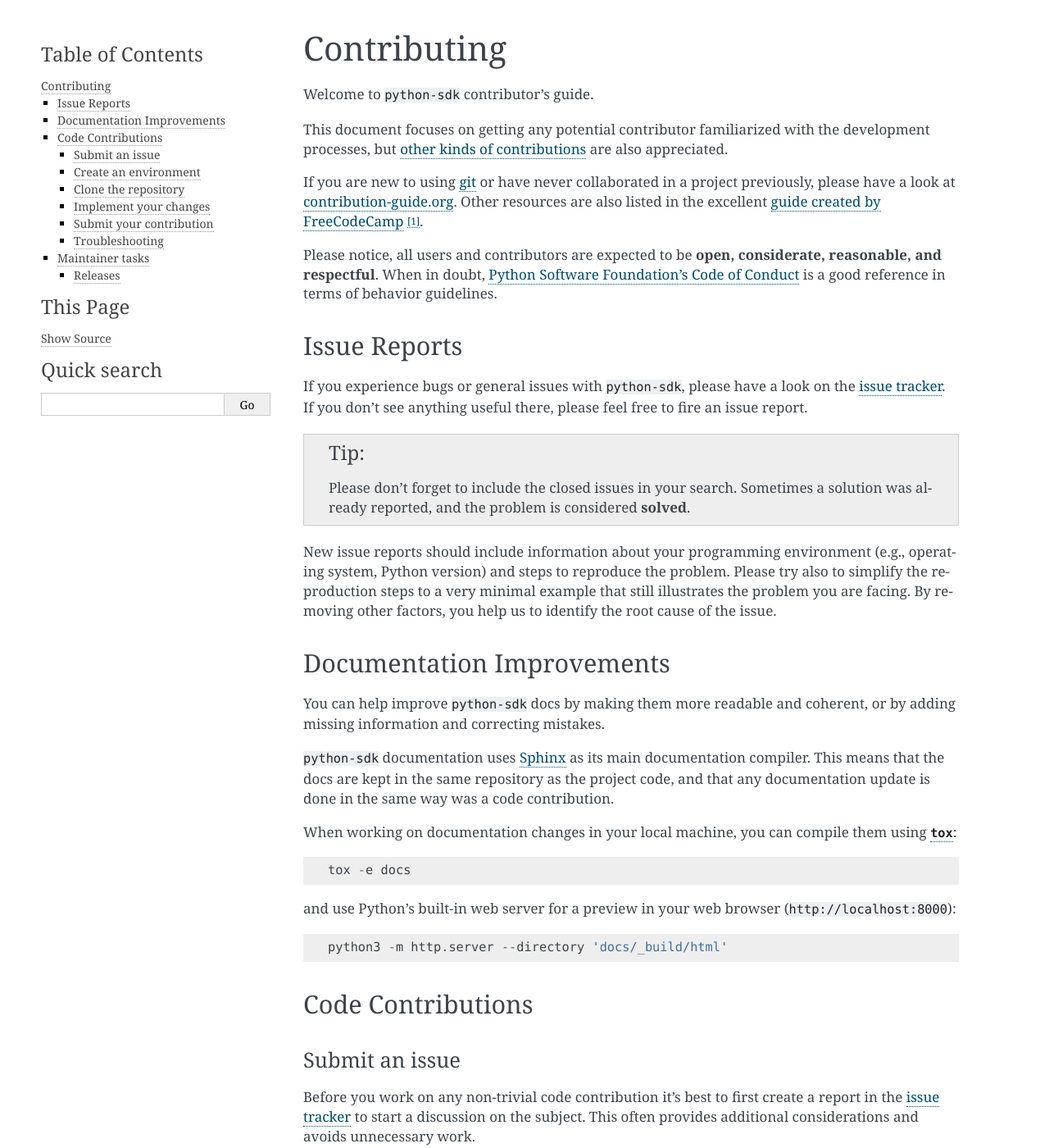
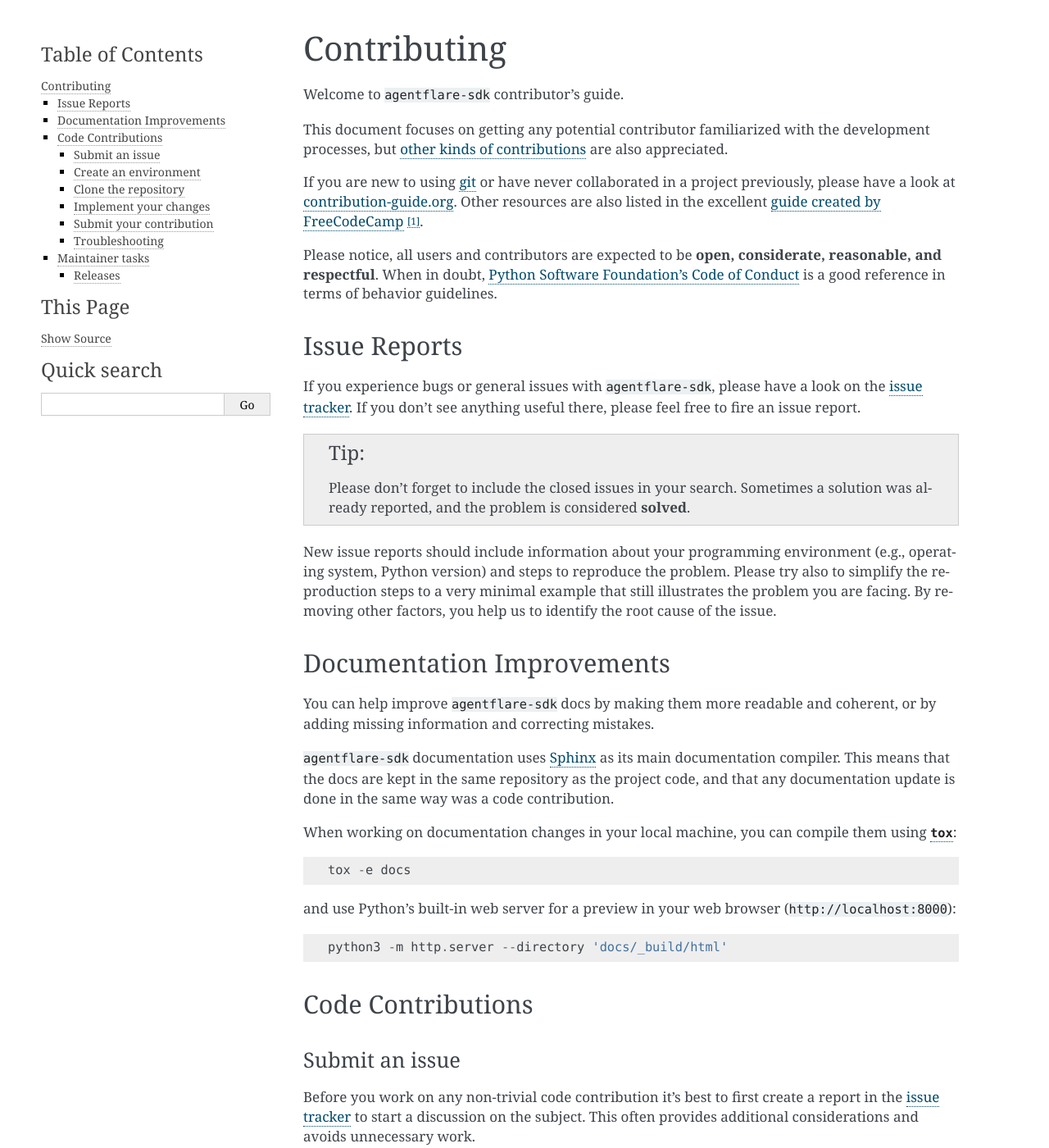
Before and after one commit to agentflare-ai/python-sdk, a Sphinx documentation site: the page built from docs/contributing.rst, in a window 1280 px wide and 1400 px high. Shown: the whole window at 82% size. Built offline with Sphinx 7.4.7, drawn with Linux system fonts in a browser that asks for light colours; some of the changed text lies outside the part shown.

Commit message:
Fix naming

```diff
--- a/CONTRIBUTING.rst
+++ b/CONTRIBUTING.rst
@@ -27,7 +27,7 @@
 Contributing
 ============
 
-Welcome to ``python-sdk`` contributor's guide.
+Welcome to ``agentflare-sdk`` contributor's guide.
 
 This document focuses on getting any potential contributor familiarized
 with the development processes, but `other kinds of contributions`_ are also
@@ -46,7 +46,7 @@
 Issue Reports
 =============
 
-If you experience bugs or general issues with ``python-sdk``, please have a look
+If you experience bugs or general issues with ``agentflare-sdk``, please have a look
 on the `issue tracker`_. If you don't see anything useful there, please feel
 free to fire an issue report.
 
@@ -65,10 +65,10 @@
 Documentation Improvements
 ==========================
 
-You can help improve ``python-sdk`` docs by making them more readable and coherent, or
+You can help improve ``agentflare-sdk`` docs by making them more readable and coherent, or
 by adding missing information and correcting mistakes.
 
-``python-sdk`` documentation uses Sphinx_ as its main documentation compiler.
+``agentflare-sdk`` documentation uses Sphinx_ as its main documentation compiler.
 This means that the docs are kept in the same repository as the project code, and
 that any documentation update is done in the same way was a code contribution.
 
@@ -80,7 +80,7 @@
 
    .. tip::
       Please notice that the `GitHub web interface`_ provides a quick way of
-      propose changes in ``python-sdk``'s files. While this mechanism can
+      propose changes in ``agentflare-sdk``'s files. While this mechanism can
       be tricky for normal code contributions, it works perfectly fine for
       contributing to the docs, and can be quite handy.
 
@@ -131,8 +131,8 @@
 
 or Miniconda_::
 
-    conda create -n python-sdk python=3 six virtualenv pytest pytest-cov
-    conda activate python-sdk
+    conda create -n agentflare-sdk python=3 six virtualenv pytest pytest-cov
+    conda activate agentflare-sdk
 
 Clone the repository
 --------------------
@@ -142,8 +142,8 @@
    page. This creates a copy of the code under your account on |the repository service|.
 #. Clone this copy to your local disk::
 
-    git clone git@github.com:YourLogin/python-sdk.git
-    cd python-sdk
+    git clone git@github.com:YourLogin/agentflare-sdk.git
+    cd agentflare-sdk
 
 #. You should run::
 
@@ -158,7 +158,7 @@
     pip install pre-commit
     pre-commit install
 
-   ``python-sdk`` comes with a lot of hooks configured to automatically help the
+   ``agentflare-sdk`` comes with a lot of hooks configured to automatically help the
    developer to check the code being written.
 
 Implement your changes
@@ -285,7 +285,7 @@
 
 If you are part of the group of maintainers and have correct user permissions
 on PyPI_, the following steps can be used to release a new version for
-``python-sdk``:
+``agentflare-sdk``:
 
 #. Make sure all unit tests are successful.
 #. Tag the current commit on the main branch with a release tag, e.g., ``v1.2.3``.
@@ -314,8 +314,8 @@
 .. |the repository service| replace:: GitHub
 .. |contribute button| replace:: "Create pull request"
 
-.. _repository: https://github.com/<USERNAME>/python-sdk
-.. _issue tracker: https://github.com/<USERNAME>/python-sdk/issues
+.. _repository: https://github.com/<USERNAME>/agentflare-sdk
+.. _issue tracker: https://github.com/<USERNAME>/agentflare-sdk/issues
 .. <-- end -->
 
 
--- a/docs/index.rst
+++ b/docs/index.rst
@@ -1,8 +1,8 @@
 ==========
-python-sdk
+agentflare-sdk
 ==========
 
-This is the documentation of **python-sdk**.
+This is the documentation of **agentflare-sdk**.
 
 .. note::
 
--- a/setup.cfg
+++ b/setup.cfg
@@ -4,7 +4,7 @@
 # https://setuptools.pypa.io/en/latest/references/keywords.html
 
 [metadata]
-name = python-sdk
+name = agentflare-sdk
 description = Add a short description here!
 author = Justin Merrell
 author_email = merrelljustin@gmail.com
@@ -58,7 +58,7 @@
 
 [options.extras_require]
 # Add here additional requirements for extra features, to install with:
-# `pip install python-sdk[PDF]` like:
+# `pip install agentflare-sdk[PDF]` like:
 # PDF = ReportLab; RXP
 
 # Add here test requirements (semicolon/line-separated)
--- a/setup.py
+++ b/setup.py
@@ -1,5 +1,5 @@
 """
-    Setup file for python-sdk.
+    Setup file for agentflare-sdk.
     Use setup.cfg to configure your project.
 
     This file was generated with PyScaffold 4.6.
```
Also changed, not shown: README.rst (+14 -14 lines), 5 other files.
